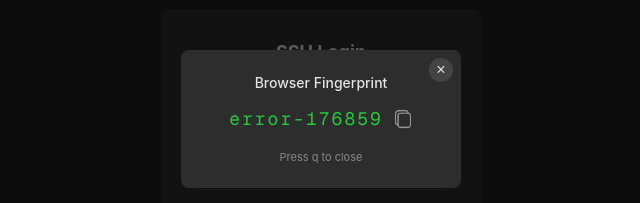
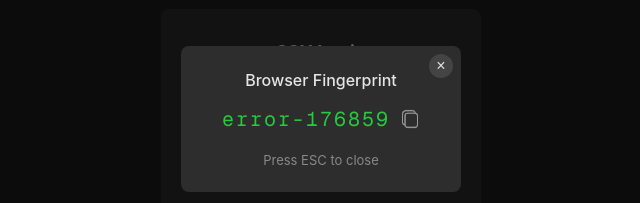
Before and after one commit to sait-its/web-term-overlord, a website with bundled scripts: page src/client/index.html in a window 1280 px wide. Both pictures are taken after a click on the button 965 px from the left and 24 px from the top of the page. Shown: the part 281-484 px from the top of the page, 319-959 px from the left. Built offline with nearby package versions, Linux system fonts and the light colour scheme; what ghostty-web would draw is missing.

Commit message:
style: change browser fingerprint dialog font size and close hotkey

```diff
--- a/src/client/index.html
+++ b/src/client/index.html
@@ -46,7 +46,7 @@
             <span id="fingerprint-value">Loading...</span>
             <img src="/assets/copy.png" alt="Copy" class="copy-icon" id="fingerprint-copy-btn" title="Copy to clipboard">
           </div>
-          <div class="hint">Press q to close</div>
+          <div class="hint">Press ESC to close</div>
         </div>
       </div>
       <div id="terminal-container">
--- a/src/client/modules/main.js
+++ b/src/client/modules/main.js
@@ -117,8 +117,14 @@ function setupEventListeners() {
         ui.copyFingerprint(fp);
     });
 
+    ui.elements.fingerprintDialog.addEventListener('click', (e) => {
+        if (e.target === ui.elements.fingerprintDialog) {
+            ui.closeFingerprintDialog();
+        }
+    });
+
     document.addEventListener('keydown', (e) => {
-        if (!ui.elements.fingerprintDialog.classList.contains('hidden') && (e.key === 'q' || e.key === 'Q')) {
+        if (!ui.elements.fingerprintDialog.classList.contains('hidden') && (e.key === 'q' || e.key === 'Q' || e.key === 'Escape')) {
             ui.closeFingerprintDialog();
         }
     });
--- a/src/client/style.css
+++ b/src/client/style.css
@@ -245,14 +245,14 @@ body {
 .fingerprint-dialog-content h3 {
   color: #e5e5e5;
   margin-bottom: 16px;
-  font-size: 14px;
+  font-size: 16px;
   font-weight: 500;
 }
 
 .fingerprint-dialog-content .fingerprint-value {
   color: #27c93f;
   font-family: 'Geist Mono', Monaco, 'Courier New', monospace;
-  font-size: 18px;
+  font-size: 20px;
   letter-spacing: 2px;
   margin-bottom: 20px;
   display: flex;
@@ -295,7 +295,7 @@ body {
 
 .fingerprint-dialog-content .hint {
   color: #888;
-  font-size: 11px;
+  font-size: 13px;
   margin-top: 12px;
 }
 
```
